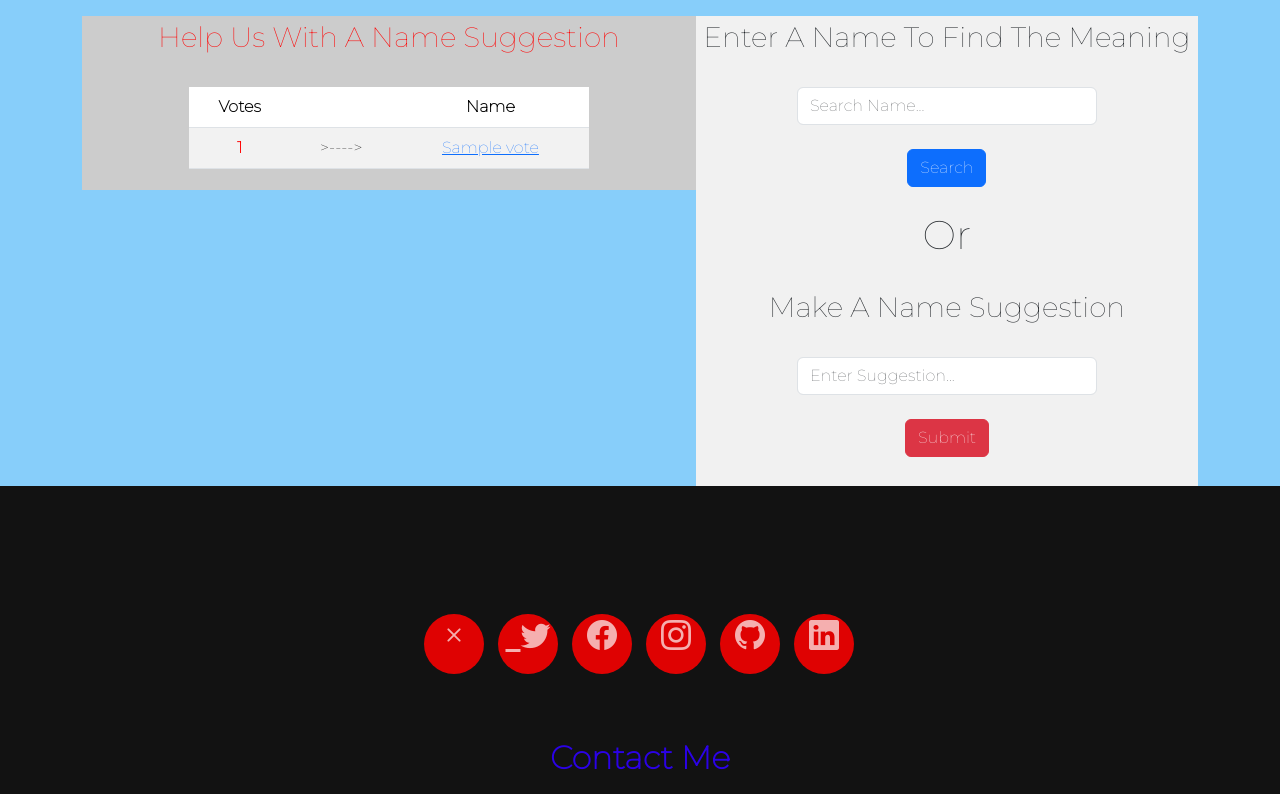
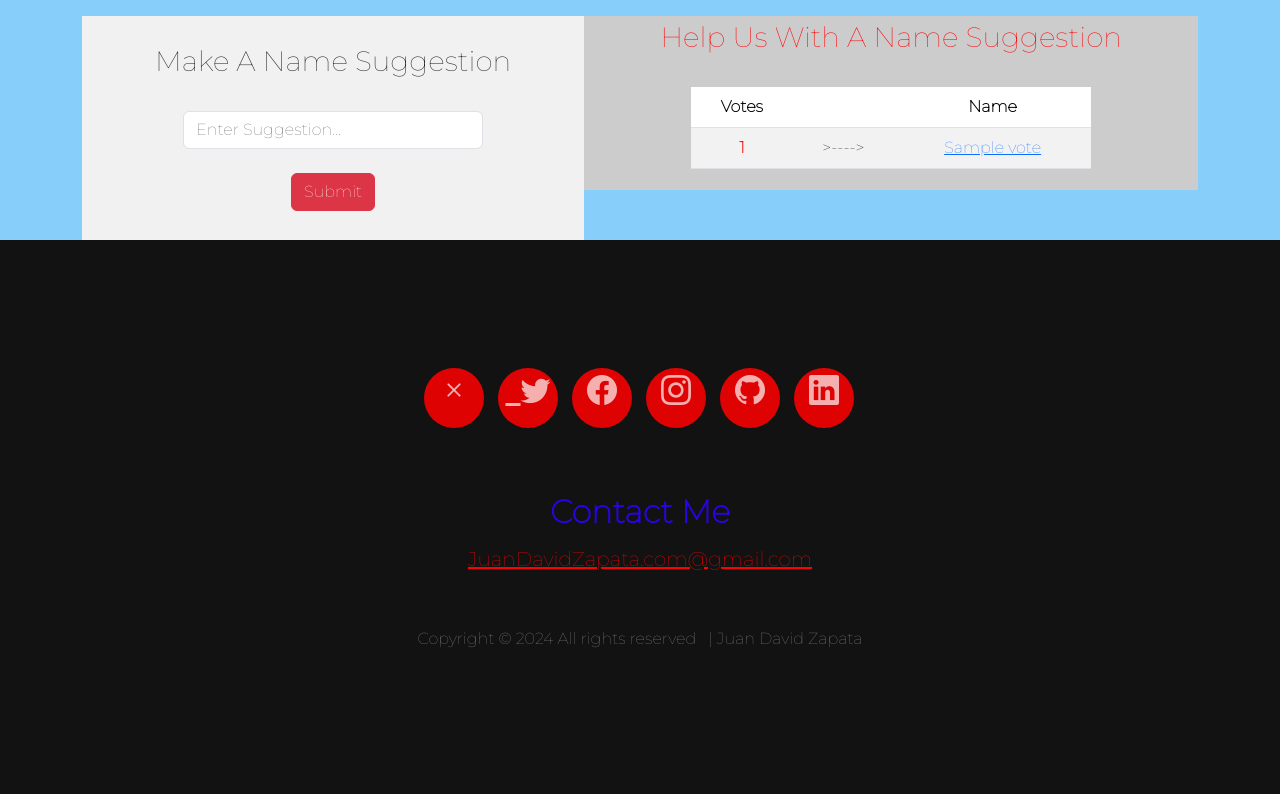
Before and after one commit to jDavidZapata/jdz.red, a Flask app: page / in a window 1280 px wide. Shown: the part 274-1068 px from the top of the page. After the commit the page ends 922 px from the top, so only its background shows below. Run offline with Flask 3, Linux system fonts and the light colour scheme; tables that the repository leaves empty hold one stand-in row (values such as "Sample post"); parts of the project's set-up code (start-up, migrations or seed data) failed here and were passed over; some libraries are stand-ins or nearby versions.

Commit message:
front end changes

```diff
--- a/services/web/app/auth/routes.py
+++ b/services/web/app/auth/routes.py
@@ -50,6 +50,7 @@ def register():
         db.session.add(user)
         db.session.commit()
         flash(_('Congratulations, you are now a registered user!  Welcome %(username)s!!!', username=user.username))
+        flash(_('%(username)s YOU HAVE 5 VOTE SUGGESTIONS', username=user.username))
         login_user(user)
         return redirect(url_for('main.index'))
     return render_template('auth/register.html', title=_('Register'),
@@ -134,7 +135,7 @@ def google_authorize():
         user.google_id = user_info['sub']
         db.session.commit()
     flash(_('Congratulations, you are now login with google! Welcome %(username)s!!!',username=user.username))
-
+    flash(_('%(username)s YOU HAVE 5 VOTE SUGGESTIONS', username=user.username))
     login_user(user)
 
     return redirect(url_for('main.index'))
--- a/services/web/app/static/css/stylesheet.css
+++ b/services/web/app/static/css/stylesheet.css
@@ -29,19 +29,19 @@ header {
 }
 
 /* Create two columns/boxes that floats next to each other */
-.left {
+.right {
     float: left;
     width: 55%;
     /*height: 100vh;*/
     height: 100%; /* only for demonstration, should be removed */
-    background: #ccc;
+    background-color: #ccc;
     padding: 5px;
     text-align: center;
     color: red;
 }
 
 
-.right {
+.left {
     float: left;
     padding: 5px;
     width: 45%;
@@ -175,7 +175,7 @@ footer {
     margin-right: auto;
 }
 
-.formright {
+.formleft {
     align-content: center;
     display: inline-flex;
 }
--- a/services/web/app/templates/index.html
+++ b/services/web/app/templates/index.html
@@ -15,6 +15,26 @@
 {% endif %}
 <div class="section">
     <div class="left">
+
+        {% for error in errors %}
+        <h4>{{ error }}</h4>
+        {% endfor %}
+        <br>
+        <h3>Make A Name Suggestion</h3>
+
+        <br>
+        <form role="form" method="POST" action="/">
+            <div class="form-group">
+                <input type="text" name="name" class="form-control formleft" id="url-box" placeholder="Enter Suggestion..."
+                    style="max-width: 300px;" required autocomplete="off">
+            </div>
+            <br>
+            <button type="submit" class="btn btn-danger">Submit</button>
+        </form>
+       <br>
+    </div>
+
+    <div class="right">
         {% if names %}
         <h3>Help Us With A Name Suggestion</h3>
         <br>
@@ -38,36 +58,5 @@
         </div>
         {% endif %}
     </div>
-
-    <div class="right">
-        <h3>Enter A Name To Find The Meaning</h3>
-        <br>
-        <form role="form" method='POST' action="/name_search">
-            <div class="form-group">
-                <input type="text" name="name" class="form-control formright" id="url-box" placeholder="Search Name..." style="max-width: 300px;"
-                    required autocomplete="on">
-            </div>
-            <br>
-            <button type="search" class="btn btn-primary">Search</button>
-        </form>
-        <br>
-        <h1>Or</h1>
-        {% for error in errors %}
-        <h4>{{ error }}</h4>
-        {% endfor %}
-        <br>
-        <h3>Make A Name Suggestion</h3>
-
-        <br>
-        <form role="form" method="POST" action="/">
-            <div class="form-group">
-                <input type="text" name="name" class="form-control formright" id="url-box" placeholder="Enter Suggestion..."
-                    style="max-width: 300px;" required autocomplete="off">
-            </div>
-            <br>
-            <button type="submit" class="btn btn-danger">Submit</button>
-        </form>
-       <br>
-    </div>
 </div>
 {% endblock %}
```
Also changed, not shown: services/web/DockerInstall.txt (added, +36 -0 lines), services/web/app/templates/name_search.html (+12 -13 lines), 2 other files.
